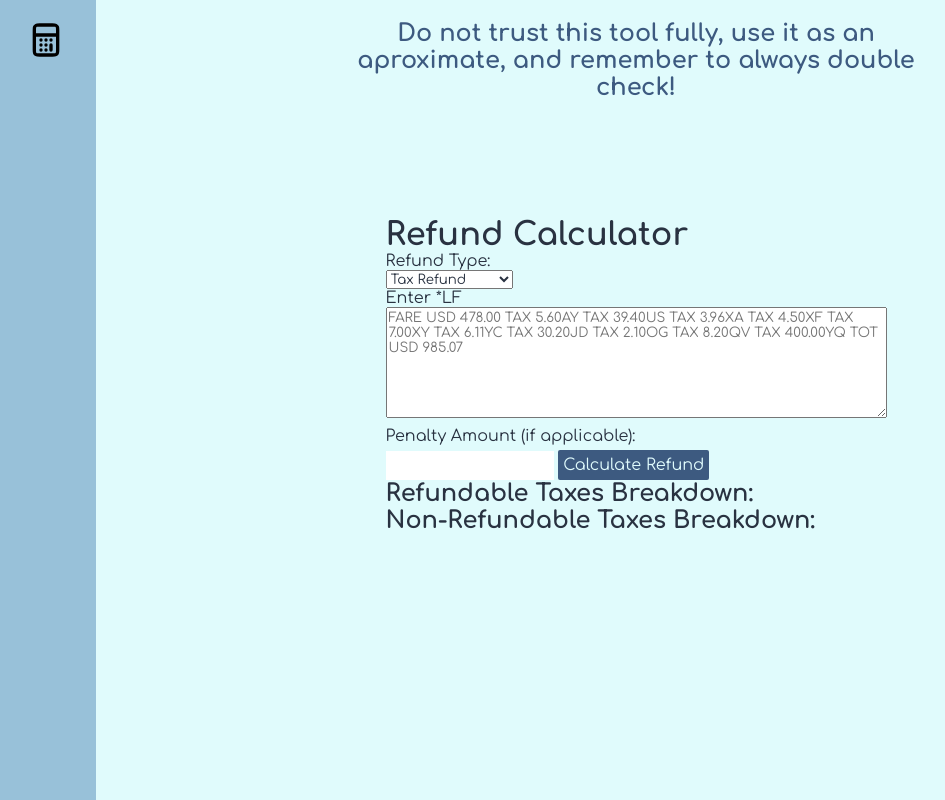
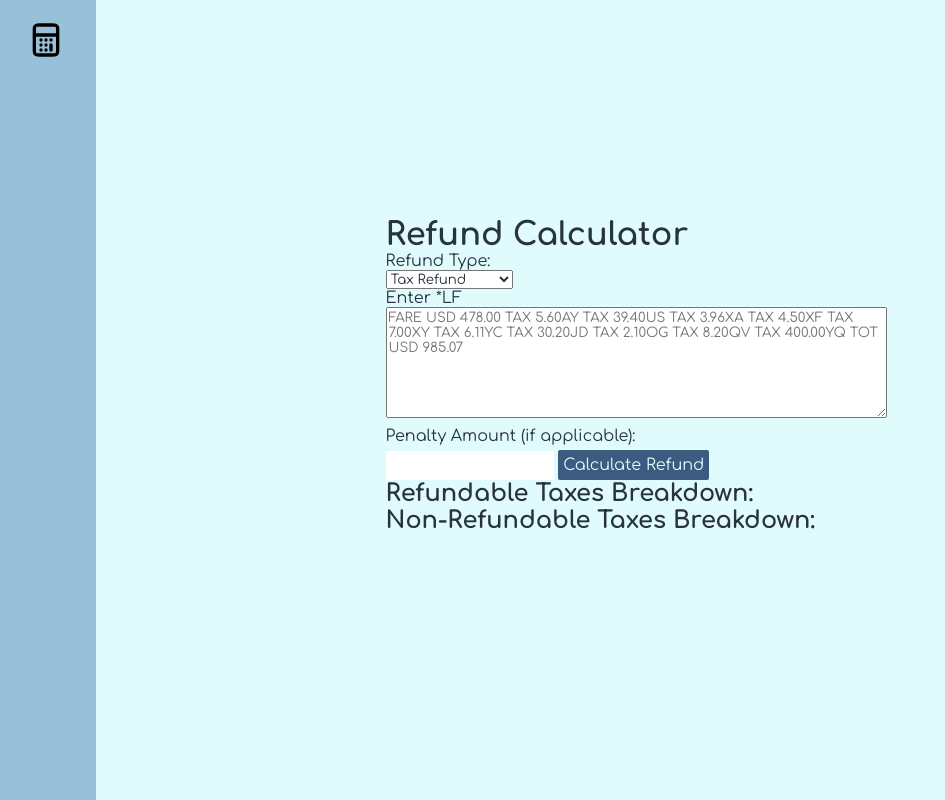
Before and after one commit to Shensson/SSTools, a website built with Vite: page index.html in a window 1280 px wide. Shown: the whole page, without its empty margins (4-949 px from the left). Built offline with nearby package versions, Linux system fonts and the light colour scheme.

Commit message:
removed the warning

```diff
--- a/index.html
+++ b/index.html
@@ -19,9 +19,6 @@
                 </ul>
             </div>
         </nav>
-        <div class="warning">
-            <h2 style="color: #3D5A80; text-align: center;">Do not trust this tool fully, use it as an aproximate, and remember to always double check!</h2>
-        </div>
         <div id="ref-calc" class="refund-calculator">
             <h1>Refund Calculator</h1>
             <p>Refund Type:</p>
--- a/style.css
+++ b/style.css
@@ -22,6 +22,7 @@ body{
 .warning{
     position: absolute;
     top: 20px;
+    right: 0;
     width: 600px;
     color: #3D5A80;
     margin-bottom: 50px;
```
